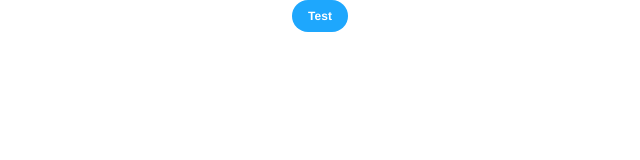
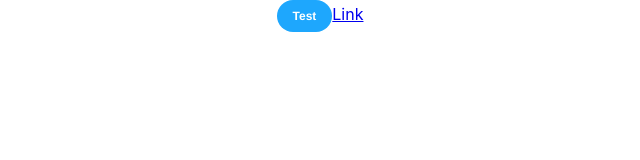
Before and after one commit to Pao-La-CCC/design-system-tokens-2023, a React (Create React App) app: page / in a window 1280 px wide. Shown: the top 160 px of the page, without its empty margins (320-960 px from the left). Built offline with nearby package versions, Linux system fonts and the light colour scheme.

Commit message:
add base link

```diff
--- a/package.json
+++ b/package.json
@@ -8,6 +8,8 @@
     "@testing-library/user-event": "^13.5.0",
     "react": "^18.2.0",
     "react-dom": "^18.2.0",
+    "react-router": "^6.8.1",
+    "react-router-dom": "^6.8.1",
     "react-scripts": "5.0.1",
     "web-vitals": "^2.1.4"
   },
--- a/src/App.js
+++ b/src/App.js
@@ -1,6 +1,8 @@
 import logo from './logo.svg';
 import './App.css';
-import { Button } from './components/molecules/Button/Button'
+import { Button } from './components/molecules/Button/Button';
+import Link from './components/atoms/Links/Link';
+import { BrowserRouter } from 'react-router-dom';
 
 function App() {
 
@@ -8,6 +10,11 @@ function App() {
   return (
     <div className="App">
       <Button primary size="small" label="Test" />
+      <BrowserRouter>
+          <Link to="/" className="link">
+          Link
+          </Link>
+      </BrowserRouter>
     </div>
   );
 }
--- a/src/assets/styleText.scss
+++ b/src/assets/styleText.scss
@@ -4,40 +4,63 @@
 $exo :'Exo', sans-serif;
 $poppins : 'Poppins', sans-serif;
 
+.title {
     @mixin title {
         font-family: $exo;
+    }
 }
 
 body {
     font-family: $poppins;
 }
 
+.title1 {
     @mixin title1($font-size : 40px, $font-weight : bold){
         font-size: $font-size;
         font-weight: $font-weight;
     }
+}
 
+.title2 {
     @mixin title2($font-size : 36px, $font-weight : 600){
         font-size: $font-size;
         font-weight: $font-weight;
     }
+}
 
+.title3 {
     @mixin title3($font-size : 32px, $font-weight : 400){
         font-size: $font-size;
         font-weight: $font-weight;
     }
+}
 
+.paragraph {
     @mixin paragraph($font-size : 2Opx, $font-weight : 400){
         font-size: $font-size;
         font-weight: $font-weight;
     }
+}
 
-@mixin label($font-size : 14px, $font-weight : 600){
+.label {
+    @mixin label($font-size : 16px, $font-weight : 600){
         font-size: $font-size;
         font-weight: $font-weight;
     }
+}
 
-@mixin textButton($font-size : 14px, $font-weight : bold){
+.textButton {
+    @mixin textButton($font-size : 16px, $font-weight : bold){
         font-size: $font-size;
         font-weight: $font-weight;
     }
+}
+
+
+.link {
+    @mixin link($color : $secondary-darker, $font-size : 16px){
+        text-decoration: none;
+        color: $color;
+        font-size: $font-size;
+    }
+}
--- a/src/components/atoms/Links/Link.js
+++ b/src/components/atoms/Links/Link.js
@@ -1,9 +1,12 @@
 import React from 'react';
+import { Link as RouterLink } from 'react-router-dom';
 
-const Links = ({className,children}) => {
+const Link = ({ to, children, className }) => {
   return (
-    <div className={className}>{children}</div>
-  )
+    <RouterLink to={to} className={className}>
+      {children}
+    </RouterLink>
+  );
 }
 
-export default Links ;
+export default Link ;
```
Also changed, not shown: 1 other file (tests, documents, lock files or other folders). Lines whose indentation alone changed are shown as unchanged.
